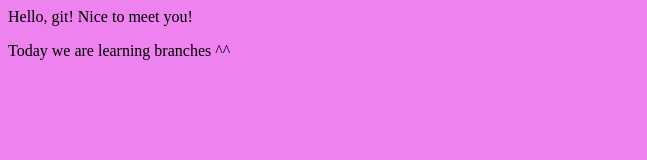
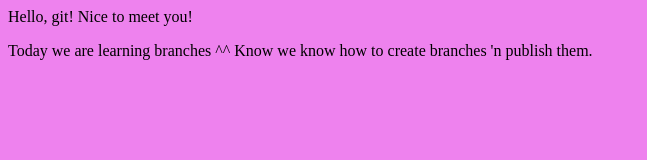
Before and after one commit to aakulgina/learn-git-itgirls, a plain HTML site: page index.html in a window 1280 px wide. Shown: the whole page, without its empty margins (0-647 px from the left). Drawn offline with Linux system fonts and the light colour scheme.

Commit message:
[Task N] Changed some text

```diff
--- a/index.html
+++ b/index.html
@@ -8,6 +8,6 @@
 </head>
 <body>
     Hello, git! Nice to meet you!
-    <p>Today we are learning branches ^^</p>
+    <p>Today we are learning branches ^^ Know we know how to create branches 'n publish them.</p>
 </body>
 </html>
```
